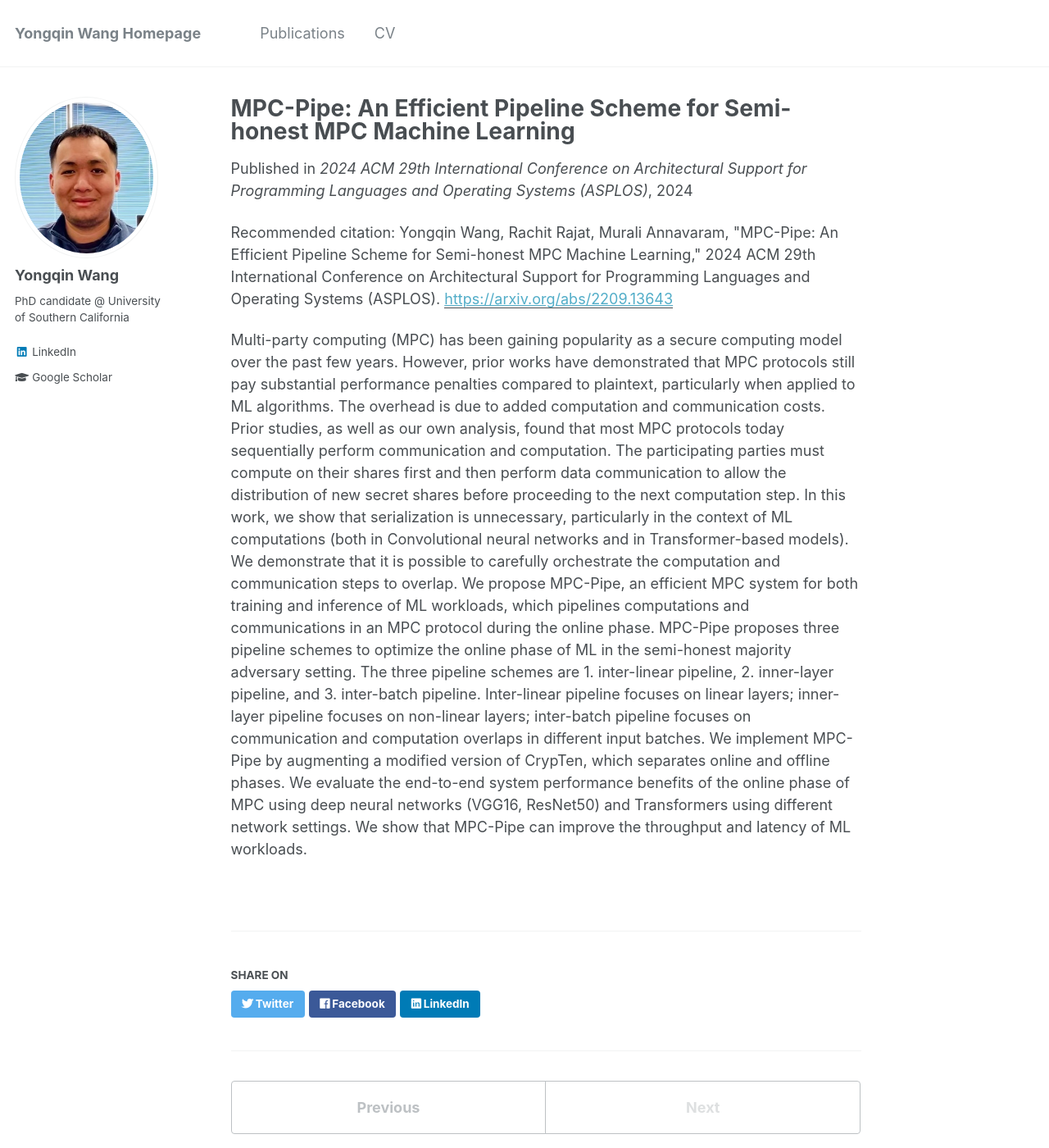
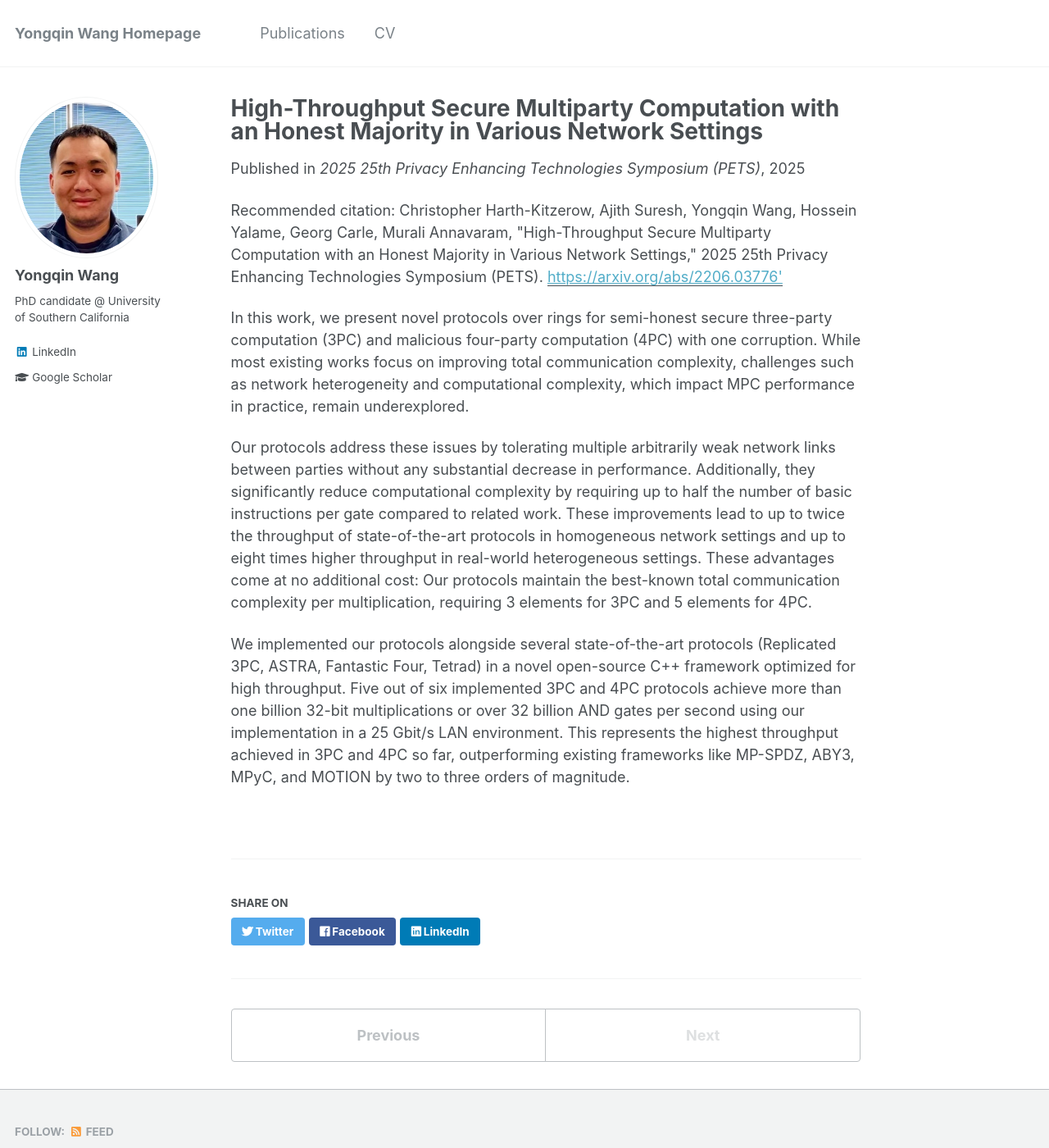
Before and after one commit to iihihiuh/yongqin.github.io, a Jekyll site: the page built from _publications/2025-07-14-heter.md, in a window 1280 px wide and 1400 px high. Shown: the whole window at 82% size. Built offline with Jekyll 4.4.1, drawn with Linux system fonts in a browser that asks for light colours.

Commit message:
updated cv and publication

```diff
--- /dev/null
+++ b/_publications/2025-07-14-heter.md
@@ -0,0 +1,15 @@
+---
+title: "High-Throughput Secure Multiparty Computation with an Honest Majority in Various Network Settings"
+collection: publications
+permalink: /publications/2024-04-17-mpcpipe
+excerpt:
+date: 2025-07-14
+venue: '2025 25th Privacy Enhancing Technologies Symposium (PETS)'
+paperurl: https://arxiv.org/abs/2206.03776'
+citation: 'Christopher Harth-Kitzerow, Ajith Suresh, Yongqin Wang, Hossein Yalame, Georg Carle, Murali Annavaram, "High-Throughput Secure Multiparty Computation with an Honest Majority in Various Network Settings," 2025 25th Privacy Enhancing Technologies Symposium (PETS).'
+---
+In this work, we present novel protocols over rings for semi-honest secure three-party computation (3PC) and malicious four-party computation (4PC) with one corruption. While most existing works focus on improving total communication complexity, challenges such as network heterogeneity and computational complexity, which impact MPC performance in practice, remain underexplored.
+
+Our protocols address these issues by tolerating multiple arbitrarily weak network links between parties without any substantial decrease in performance. Additionally, they significantly reduce computational complexity by requiring up to half the number of basic instructions per gate compared to related work. These improvements lead to up to twice the throughput of state-of-the-art protocols in homogeneous network settings and up to eight times higher throughput in real-world heterogeneous settings. These advantages come at no additional cost: Our protocols maintain the best-known total communication complexity per multiplication, requiring 3 elements for 3PC and 5 elements for 4PC.
+
+We implemented our protocols alongside several state-of-the-art protocols (Replicated 3PC, ASTRA, Fantastic Four, Tetrad) in a novel open-source C++ framework optimized for high throughput. Five out of six implemented 3PC and 4PC protocols achieve more than one billion 32-bit multiplications or over 32 billion AND gates per second using our implementation in a 25 Gbit/s LAN environment. This represents the highest throughput achieved in 3PC and 4PC so far, outperforming existing frameworks like MP-SPDZ, ABY3, MPyC, and MOTION by two to three orders of magnitude.
```
Also changed, not shown: _pages/about.md (+3 -0 lines), _pages/cv.md (+1 -1 lines), 2 other files.
